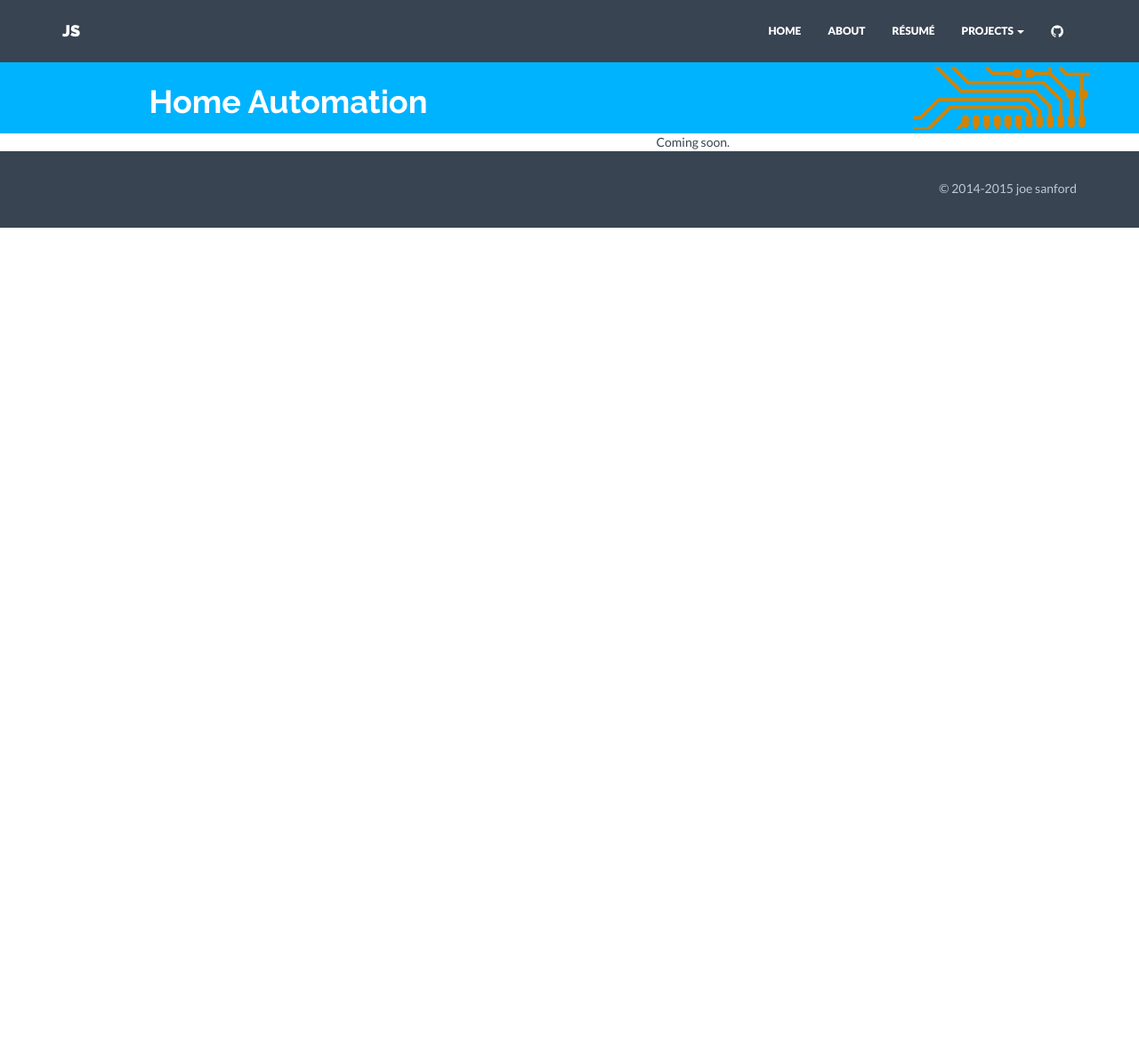
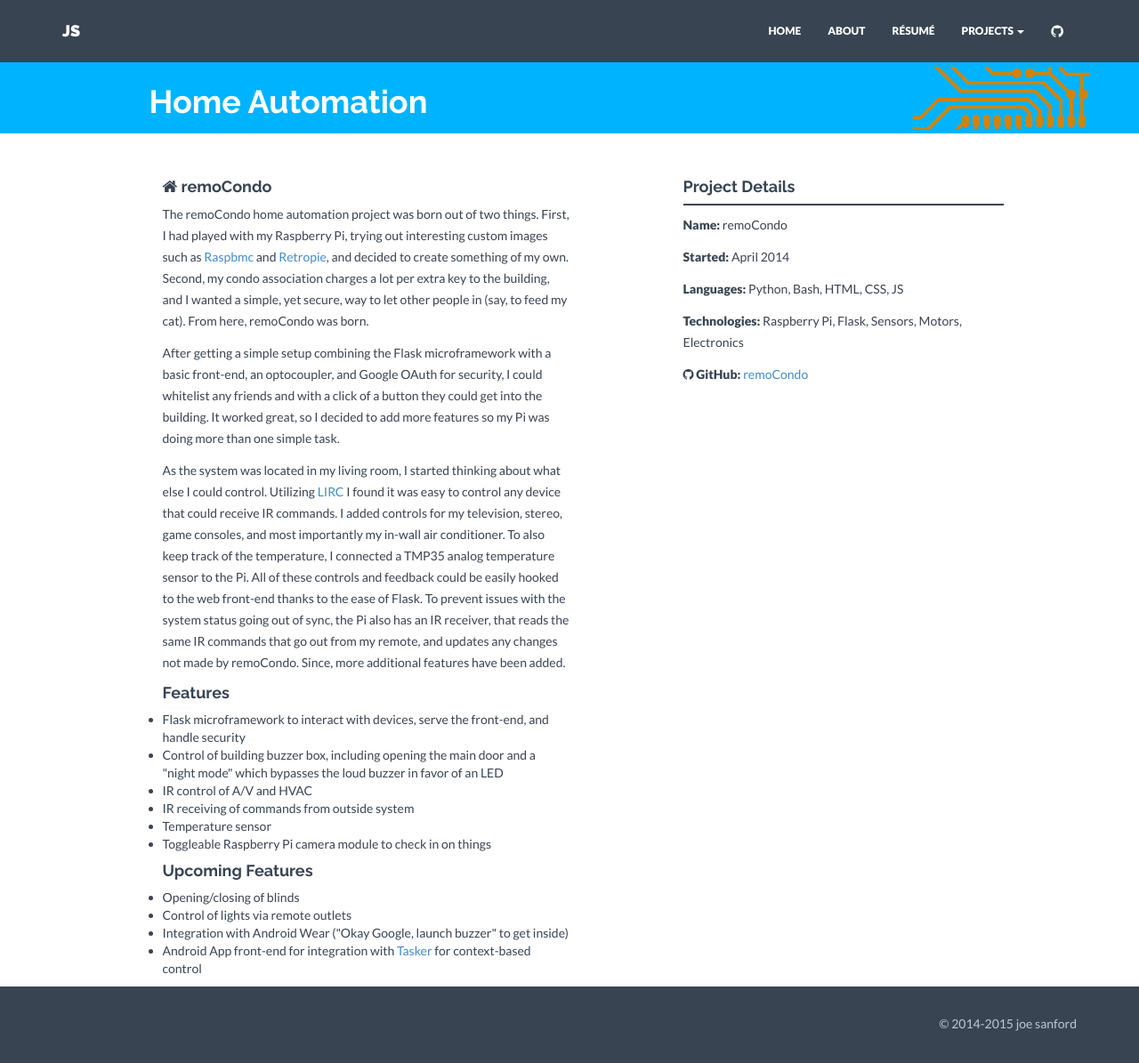
Before and after one commit to joesanford/homepage, a Flask app: page /homeauto in a window 1280 px wide. Shown: the whole page at 89% size. Before the commit the page ends 256 px from the top, so only its background shows below. Run offline with Flask 2, Linux system fonts and the light colour scheme; some libraries are stand-ins or nearby versions.

Commit message:
Homeauto page started

```diff
--- a/static/css/style.css
+++ b/static/css/style.css
@@ -229,7 +229,7 @@
 
 /* Services Wrap */
 #service {
-	margin-top: 100px;
+	margin-top: 30px;
 	margin-bottom: 80px;
 }
 
--- a/templates/homeauto.html
+++ b/templates/homeauto.html
@@ -6,5 +6,45 @@
 {% endblock %}
 
 {% block content %}
-Coming soon.
+<div class="container">
+	<div class="container">
+	 	<div class="row">
+		 	<div class="col-lg-5 col-lg-offset-1">
+			 	<div class="spacing"></div>
+		 		<h4><i class="fa fa-home"></i> remoCondo</h4>
+		 		<p>The remoCondo home automation project was born out of two things. First, I had played with my Raspberry Pi, trying out interesting custom images such as <a href="http://www.raspbmc.com/" target="_new">Raspbmc</a> and <a href="http://blog.petrockblock.com/retropie/" target="_new">Retropie</a>, and decided to create something of my own. Second, my condo association charges a lot per extra key to the building, and I wanted a simple, yet secure, way to let other people in (say, to feed my cat). From here, remoCondo was born.</p>
+		 		<p>After getting a simple setup combining the Flask microframework with a basic front-end, an optocoupler, and Google OAuth for security, I could whitelist any friends and with a click of a button they could get into the building. It worked great, so I decided to add more features so my Pi was doing more than one simple task.</p>
+		 		<p>As the system was located in my living room, I started thinking about what else I could control. Utilizing <a href="http://www.lirc.org/" target="_new">LIRC</a> I found it was easy to control any device that could receive IR commands. I added controls for my television, stereo, game consoles, and most importantly my in-wall air conditioner. To also keep track of the temperature, I connected a TMP35 analog temperature sensor to the Pi. All of these controls and feedback could be easily hooked to the web front-end thanks to the ease of Flask. To prevent issues with the system status going out of sync, the Pi also has an IR receiver, that reads the same IR commands that go out from my remote, and updates any changes not made by remoCondo. Since, more additional features have been added.</p>
+		 		<h4>Features</h4>
+		 		<ul>
+		 			<li>Flask microframework to interact with devices, serve the front-end, and handle security</li>
+		 			<li>Control of building buzzer box, including opening the main door and a "night mode" which bypasses the loud buzzer in favor of an LED</li>
+		 			<li>IR control of A/V and HVAC</li>
+		 			<li>IR receiving of commands from outside system</li>
+		 			<li>Temperature sensor</li>
+		 			<li>Toggleable Raspberry Pi camera module to check in on things</li>
+		 		</ul>
+		 		<h4>Upcoming Features</h4>
+		 		<ul>
+		 			<li>Opening/closing of blinds</li>
+		 			<li>Control of lights via remote outlets</li>
+		 			<li>Integration with Android Wear ("Okay Google, launch buzzer" to get inside)</li>
+		 			<li>Android App front-end for integration with <a href="http://tasker.dinglisch.net/" target="_new">Tasker</a> for context-based control</li>
+		 		</ul>
+		 	</div>
+
+		 	<div class="col-lg-4 col-lg-offset-1">
+			 	<div class="spacing"></div>
+		 		<h4>Project Details</h4>
+		 		<div class="hline"></div>
+		 		<p><b>Name:</b> remoCondo</p>
+		 		<p><b>Started:</b> April 2014</p>
+		 		<p><b>Languages:</b> Python, Bash, HTML, CSS, JS</p>
+		 		<p><b>Technologies:</b> Raspberry Pi, Flask, Sensors, Motors, Electronics</p>
+		 		<p><b><i class="fa fa-github"></i> GitHub:</b> <a href="http://github.com/joesanford/remoCondo" target="_new">remoCondo</p>
+		 	</div>
+
+	 	</div>
+	 </div>
+</div>
 {% endblock %}
```
Also changed, not shown: static/img/circuit.png.
